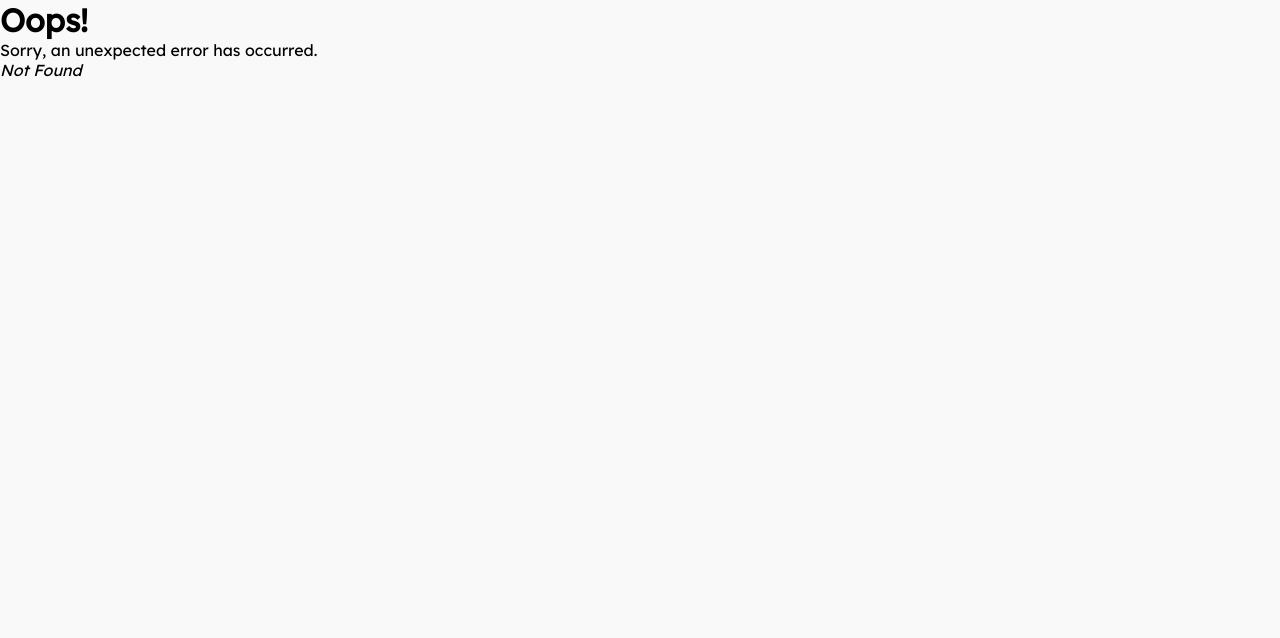
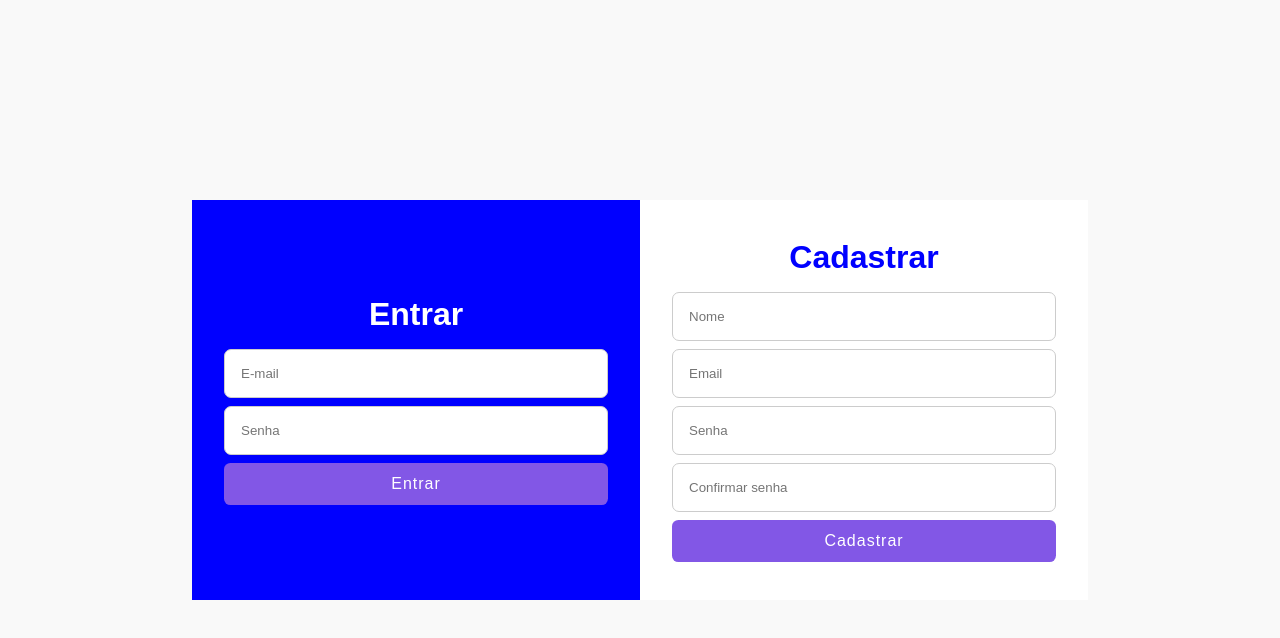
Before and after one commit to ItaloFabricio/spa-breakingnews, a React (Vite) app: page /auth in a window 1280 px wide. Before the commit this address had no page. Shown: the top 638 px of the page. Built offline with nearby package versions, Linux system fonts and the light colour scheme.

Commit message:
component standardization

```diff
--- /dev/null
+++ b/src/components/Button/Button.jsx
@@ -0,0 +1,5 @@
+import { ButtonSpace } from "./ButtonStyled";
+
+export function Button ({type, text}) {
+    return <ButtonSpace type={type}>{text}</ButtonSpace>
+}
--- /dev/null
+++ b/src/components/Button/ButtonStyled.jsx
@@ -0,0 +1,14 @@
+import styled from "styled-components";
+
+export const ButtonSpace = styled.button`
+  background-color: #8257e6;
+  border: none;
+  outline: none;
+  font-size: 1rem;
+  padding: 12px 24px;
+  color: #fff;
+  transition: all 0.4s ease-in-out;
+  cursor: pointer;
+  border-radius: 0.4rem;
+  letter-spacing: 1px;
+`;
--- /dev/null
+++ b/src/components/Input/Input.jsx
@@ -0,0 +1,7 @@
+import { InputSpace } from "./InputStyled";
+
+export function Input({type, placeholder, register, name}) {
+    return (
+        <InputSpace type={type} placeholder={placeholder} /* {...register(name)} *//>
+    )
+}
--- /dev/null
+++ b/src/components/Input/InputStyled.jsx
@@ -0,0 +1,7 @@
+import styled from "styled-components";
+
+export const InputSpace = styled.input`
+    padding: 1rem;
+    border-radius: 7px;
+    border: 1px solid #ccc;
+`;
--- a/src/components/Navbar/Navbar.jsx
+++ b/src/components/Navbar/Navbar.jsx
@@ -25,6 +25,10 @@ export function Navbar() {
     reset();
   }
 
+  function goAuth() {
+    navigate("/auth");
+  }
+
   return (
     <>
       <Nav>
@@ -42,7 +46,7 @@ export function Navbar() {
           </form>
 
 
-          <Button>Entrar</Button>
+          <Button onClick={goAuth}>Entrar</Button>
         </Container>
       </Nav>
       {errors.title && <ErrorSpan>{errors.title.message}</ErrorSpan>}
--- a/src/main.jsx
+++ b/src/main.jsx
@@ -6,6 +6,7 @@ import { Search } from "./pages/Search/Search.jsx";
 import Home from "./pages/Home/Home.jsx";
 import { GlobalStyled } from "./GlobalStyled.jsx";
 import ErrorPage from "./pages/ErrorPage/ErrorPage.jsx";
+import { Authentication } from "./pages/Authentication/Authentication";
 
 const router = createBrowserRouter([
   {
@@ -23,6 +24,10 @@ const router = createBrowserRouter([
       },
     ],
   },
+  {
+    path: "/auth",
+    element: <Authentication/>
+  },
 ]);
 
 createRoot(document.getElementById("root")).render(
--- /dev/null
+++ b/src/pages/Authentication/Authentication.jsx
@@ -0,0 +1,58 @@
+import { Input } from "../../components/Input/Input";
+import { AuthContainer, Section } from "./AuthenticationStyled";
+import { Button } from "../../components/Button/Button";
+
+export function Authentication() {
+    return(
+        <AuthContainer>
+            <Section type="signin">
+                <h2>Entrar</h2>
+                <form>
+                    <Input
+                        type="email"
+                        placeholder="E-mail"
+                        name="email"
+                        //register={inRegister}
+                    />
+                    <Input
+                        type="password"
+                        placeholder="Senha"
+                        name="password"
+                        //register={inRegister}
+                    />
+                    <Button type="submit" text="Entrar"/>
+                </form>
+            </Section>
+            <Section type="signup">
+                <h2>Cadastrar</h2>
+                <form >
+                    <Input
+                        type="text"
+                        placeholder="Nome"
+                        name="name"
+                        //register={inRegister}
+                    />
+                    <Input
+                        type="email"
+                        placeholder="Email"
+                        name="email"
+                        //register={inRegister}
+                    />
+                    <Input
+                        type="password"
+                        placeholder="Senha"
+                        name="password"
+                        //register={inRegister}
+                    />
+                    <Input
+                        type="password"
+                        placeholder="Confirmar senha"
+                        name="password"
+                        //register={inRegister}
+                    />
+                    <Button type="submit" text="Cadastrar"/>
+                </form>
+            </Section>
+        </AuthContainer>
+    )
+}
--- /dev/null
+++ b/src/pages/Authentication/AuthenticationStyled.jsx
@@ -0,0 +1,35 @@
+import styled from "styled-components";
+
+export const AuthContainer = styled.div`
+    height: 100vh;
+    display: flex;
+    justify-content: center;
+    align-items: center;
+    width: 70%;
+    margin: 0 auto;
+
+    form {
+        display: flex;
+        flex-direction: column;
+        gap: 0.5rem;
+        width: 100%;
+    }
+`;
+
+export const Section = styled.section`
+    display: flex;
+    flex-direction: column;
+    justify-content: center;
+    width: 100%;
+    height: 400px;
+    padding: 2rem;
+    gap: 1rem;
+    background-color: ${(props) => (props.type === "signin" ? "blue" : "white")};
+    color: ${(props) => (props.type === "signup" ? "blue" : "white")};
+
+    h2 {
+        font-size: 2rem;
+        text-align: center;
+        font-weight: 700;
+    }
+`;
```
Also changed, not shown: src/components/Cards/CardStyled.jsx (line endings or trailing spaces).
